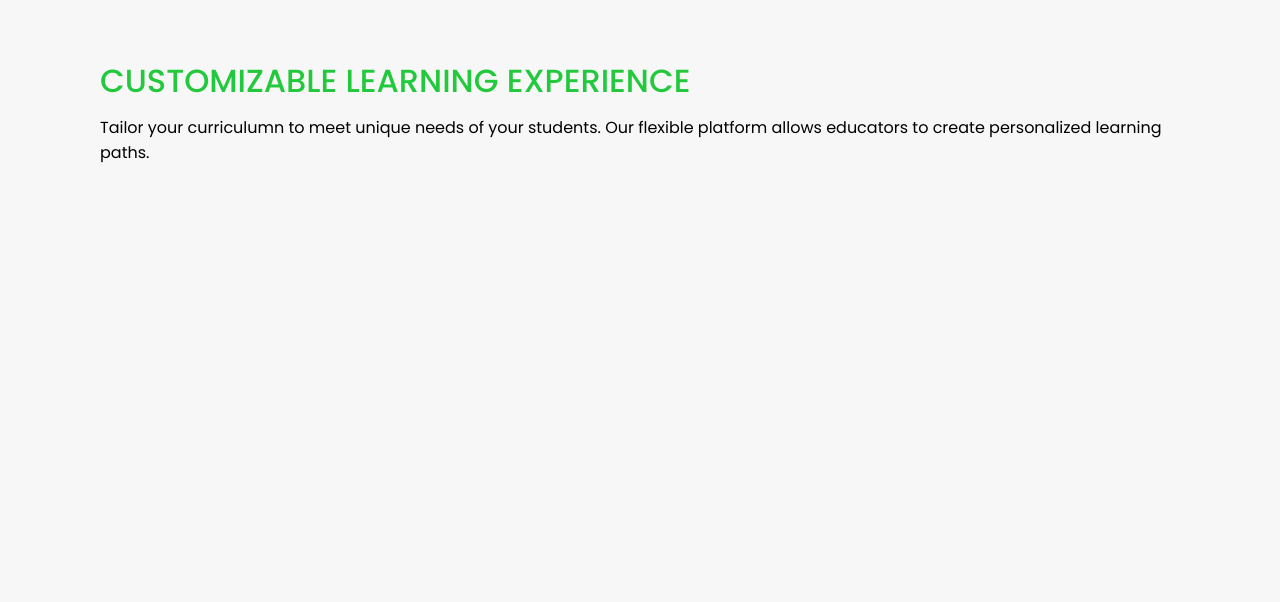
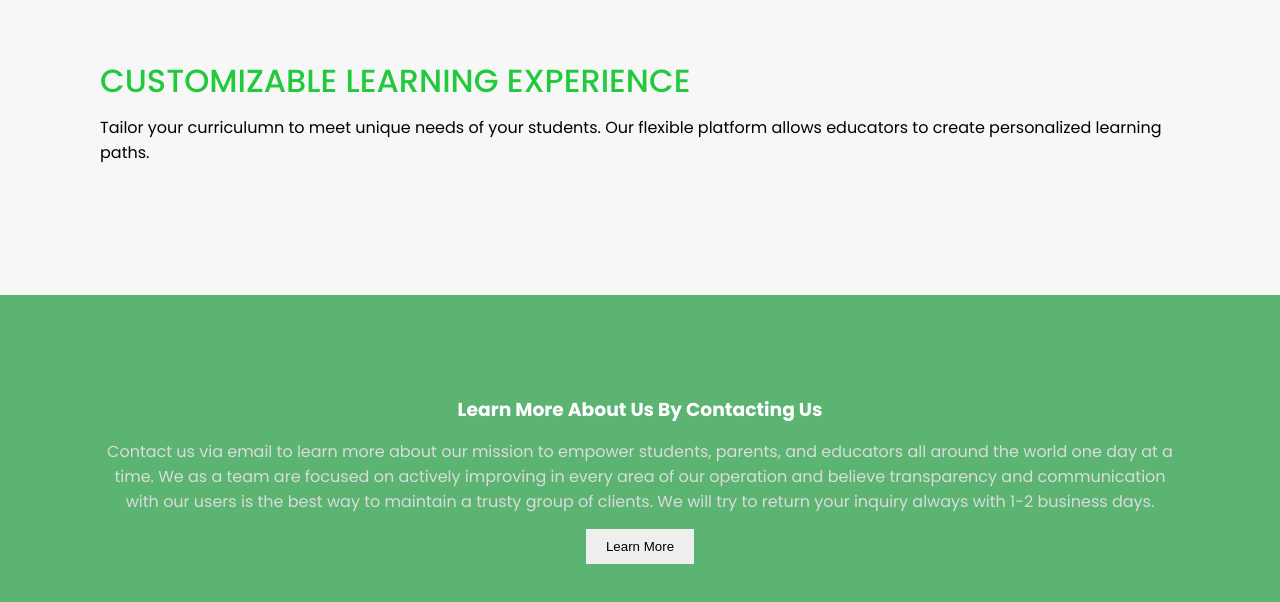
Before and after one commit to alfredscyriac/css-practice, a plain HTML site: page app1/index.html in a window 1280 px wide. Shown: the part 682-1284 px from the top of the page. Before the commit the page ends 977 px from the top, so only its background shows below. Drawn offline with Linux system fonts and the light colour scheme.

Commit message:
styling for contact section

```diff
--- a/app1/index.html
+++ b/app1/index.html
@@ -50,5 +50,17 @@
         </div>
       </div>
     </section>
+
+    <section class="cta">
+      <h3 clsss="cta__title">Learn More About Us By Contacting Us</h3>
+      <p class="cta__description">
+        Contact us via email to learn more about our mission to empower students, parents, and educators all
+        around the world one day at a time. We as a team are focused on actively improving in every area of
+        our operation and believe transparency and communication with our users is the best way to maintain
+        a trusty group of clients. We will try to return your inquiry always with 1-2 business days.
+      </p>
+      <button class="cta__button cta__button--primary">Learn More</button>
+
+    </section>
   </body>
 </html>
--- a/app1/styles.css
+++ b/app1/styles.css
@@ -46,6 +46,23 @@ body {
     text-decoration: underline;
 }
 
-.feature__description {
+.cta {
+    padding: 100px;
+    background-color: #5bb471;
+    color: #fff;
+    text-align: center;
+}
 
+.cta__description {
+    padding: 15px 0;
+    color: #dbdbdb;
 }
+
+button {
+    color: none;
+    border: none;
+}
+
+.cta__button {
+    padding: 10px 20px;
+}
```
